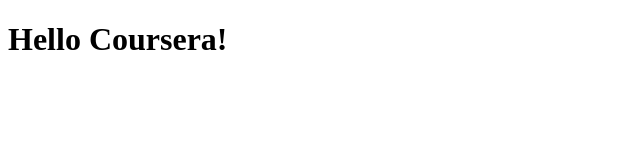
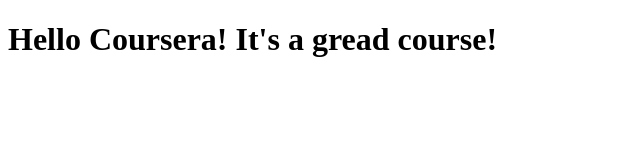
Before and after one commit to fufulka/coursera-test, a plain HTML site: page site/index.html in a window 1280 px wide. Shown: the whole page, without its empty margins (0-640 px from the left). Drawn offline with Linux system fonts and the light colour scheme.

Commit message:
Small addition to our page content.

```diff
--- a/site/index.html
+++ b/site/index.html
@@ -4,6 +4,6 @@
 	<title>Hello Coursera!</title>
 </head>
 <body>
-<h1>Hello Coursera!</h1>
+<h1>Hello Coursera! It's a gread course!</h1>
 </body>
 </html>
```
